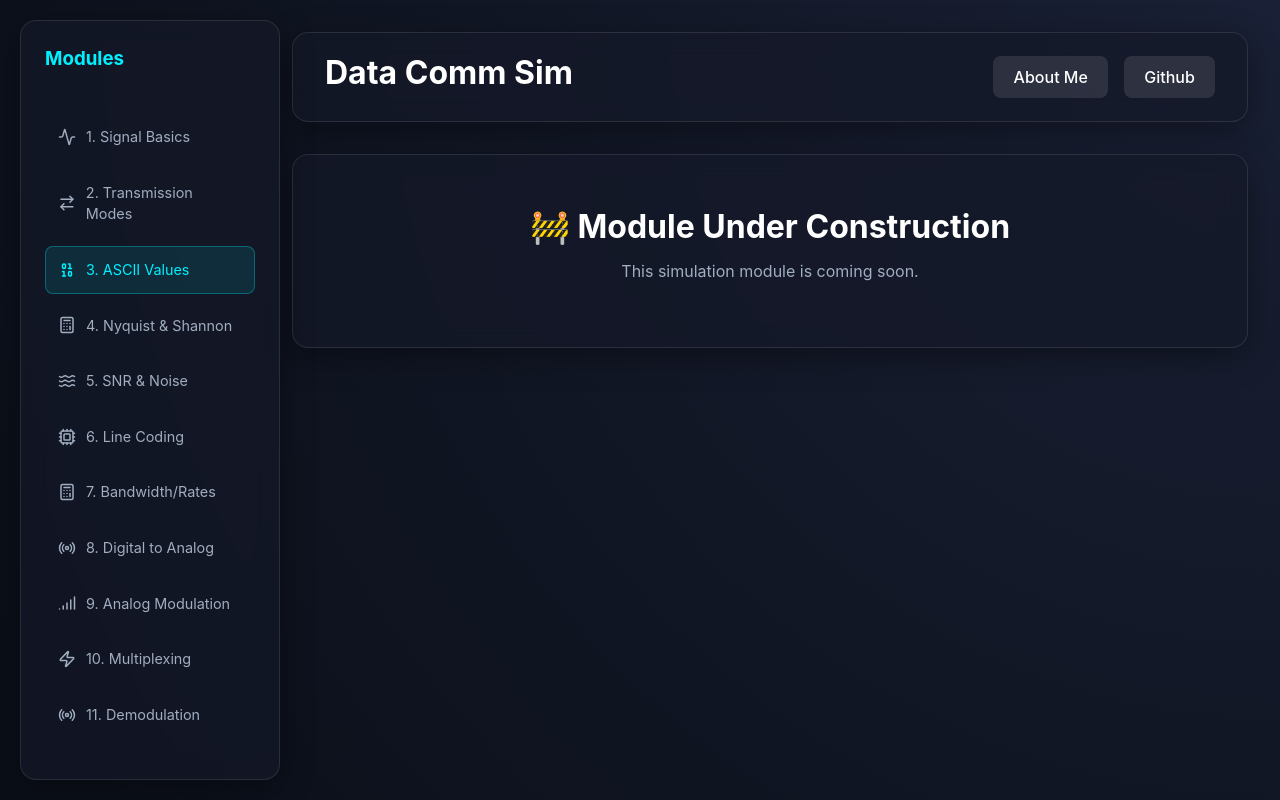
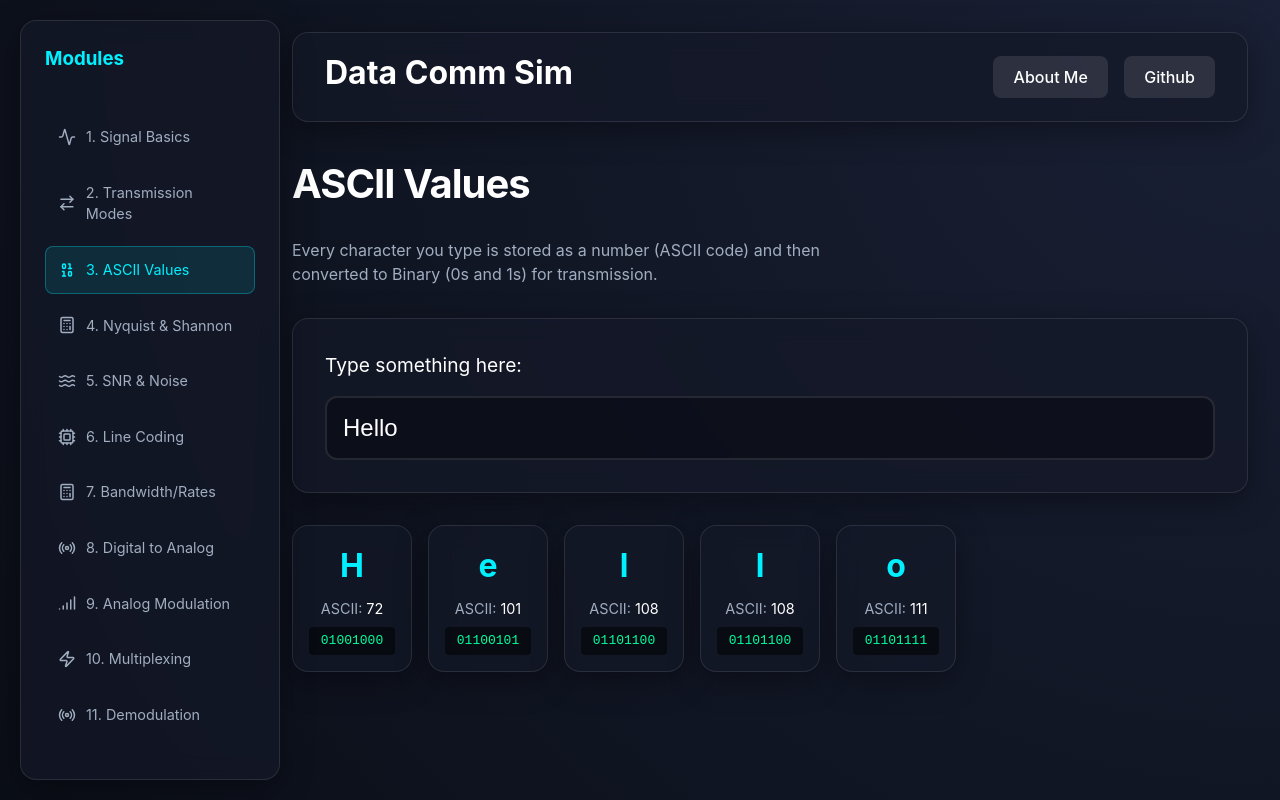
Before and after one commit to MahbubHasan777/Data-Comm-Simulation, a React (Vite) app: page /ascii in a window 1280 px wide. Built offline with nearby package versions, Linux system fonts and the light colour scheme.

Commit message:
Implement ASCII Values module and fix TransmissionModes imports

```diff
--- a/src/App.tsx
+++ b/src/App.tsx
@@ -2,6 +2,7 @@ import { BrowserRouter as Router, Routes, Route } from 'react-router-dom';
 import MainLayout from './layouts/MainLayout';
 import SignalBasics from './pages/SignalBasics';
 import TransmissionModes from './pages/TransmissionModes';
+import AsciiValues from './pages/AsciiValues';
 
 const Home = () => (
   <div className="glass-panel" style={{ padding: '2rem' }}>
@@ -25,6 +26,7 @@ function App() {
           <Route index element={<Home />} />
           <Route path="signal-basics" element={<SignalBasics />} />
           <Route path="transmission" element={<TransmissionModes />} />
+          <Route path="ascii" element={<AsciiValues />} />
           <Route path="*" element={<Placeholder />} />
         </Route>
       </Routes>
--- /dev/null
+++ b/src/pages/AsciiValues.tsx
@@ -0,0 +1,71 @@
+import { useState } from 'react';
+
+const AsciiValues = () => {
+    const [input, setInput] = useState('Hello');
+
+    return (
+        <div className="flex-col gap-md">
+            <h1>ASCII Values</h1>
+            <p style={{ maxWidth: '600px' }}>
+                Every character you type is stored as a number (ASCII code) and then converted to Binary (0s and 1s) for transmission.
+            </p>
+
+            <div className="glass-panel" style={{ padding: '2rem' }}>
+                <label className="label" style={{ fontSize: '1.2rem', marginBottom: '1rem', display: 'block' }}>Type something here:</label>
+                <input
+                    type="text"
+                    value={input}
+                    onChange={(e) => setInput(e.target.value)}
+                    placeholder="Type text..."
+                    style={{
+                        width: '100%',
+                        padding: '1rem',
+                        fontSize: '1.5rem',
+                        borderRadius: '12px',
+                        border: '2px solid rgba(255,255,255,0.1)',
+                        background: 'rgba(0,0,0,0.3)',
+                        color: 'white',
+                        outline: 'none'
+                    }}
+                />
+            </div>
+
+            <div className="flex-row gap-md" style={{ flexWrap: 'wrap', marginTop: '1rem' }}>
+                {input.split('').map((char, index) => {
+                    const ascii = char.charCodeAt(0);
+                    const binary = ascii.toString(2).padStart(8, '0');
+
+                    return (
+                        <div
+                            key={index}
+                            className="glass-panel"
+                            style={{
+                                padding: '1rem',
+                                minWidth: '120px',
+                                textAlign: 'center',
+                                animation: `fadeIn 0.3s ease forwards ${index * 0.05}s`,
+                                opacity: 0,
+                                transform: 'translateY(10px)',
+                                background: 'rgba(20, 25, 40, 0.6)'
+                            }}
+                        >
+                            <div style={{ fontSize: '2rem', fontWeight: 'bold', marginBottom: '0.5rem', color: 'var(--primary)' }}>{char}</div>
+                            <div style={{ fontSize: '0.9rem', color: 'var(--text-muted)' }}>ASCII: <span style={{ color: '#fff' }}>{ascii}</span></div>
+                            <div style={{ marginTop: '0.5rem', fontFamily: 'monospace', background: 'rgba(0,0,0,0.5)', padding: '4px', borderRadius: '4px', color: 'var(--success)' }}>
+                                {binary}
+                            </div>
+                        </div>
+                    );
+                })}
+            </div>
+
+            <style>{`
+        @keyframes fadeIn {
+          to { opacity: 1; transform: translateY(0); }
+        }
+      `}</style>
+        </div>
+    );
+};
+
+export default AsciiValues;
--- a/src/pages/TransmissionModes.tsx
+++ b/src/pages/TransmissionModes.tsx
@@ -1,3 +1,4 @@
+import { useState } from 'react';
 import { motion, AnimatePresence } from 'framer-motion';
 import { ArrowRight, Binary } from 'lucide-react';
 
```
